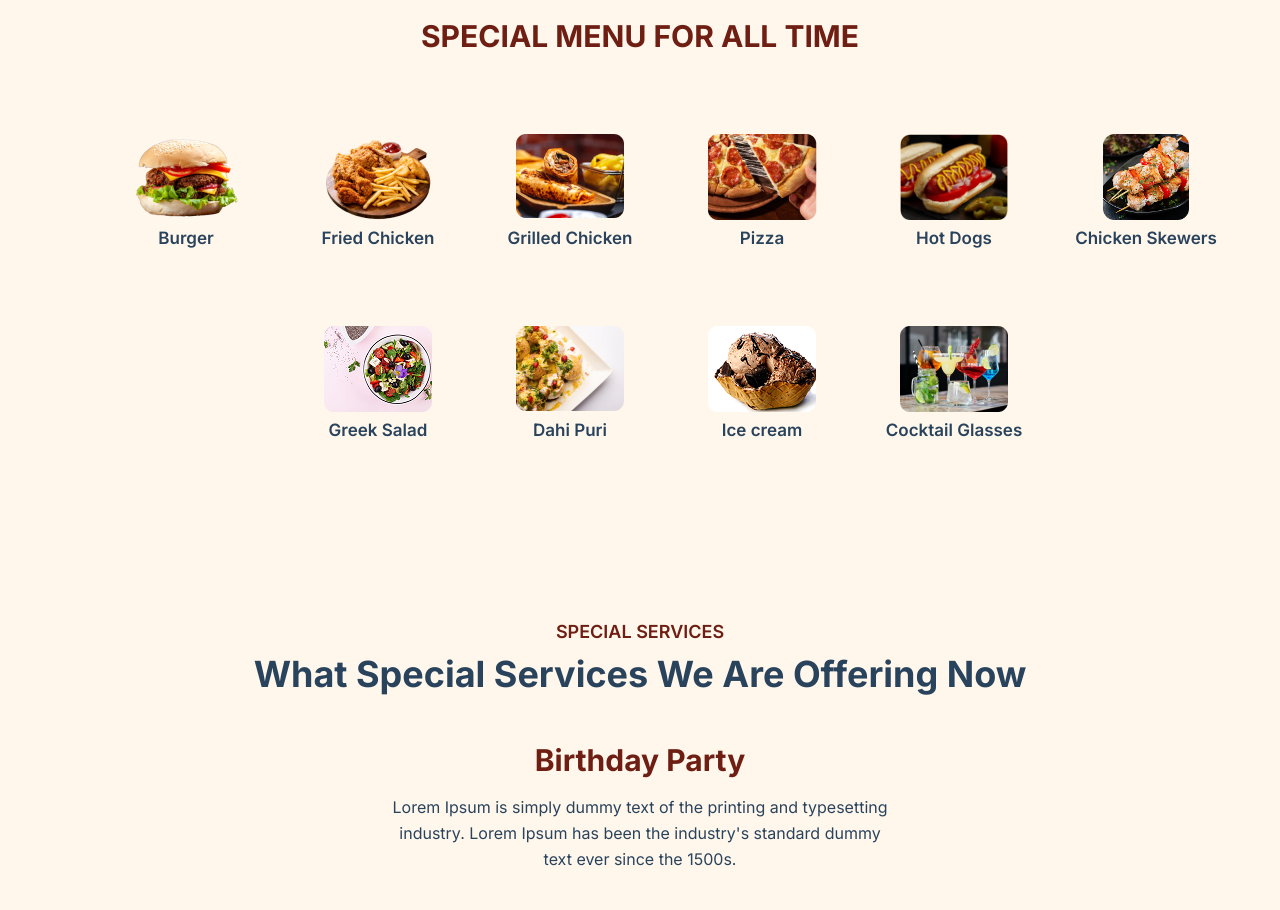
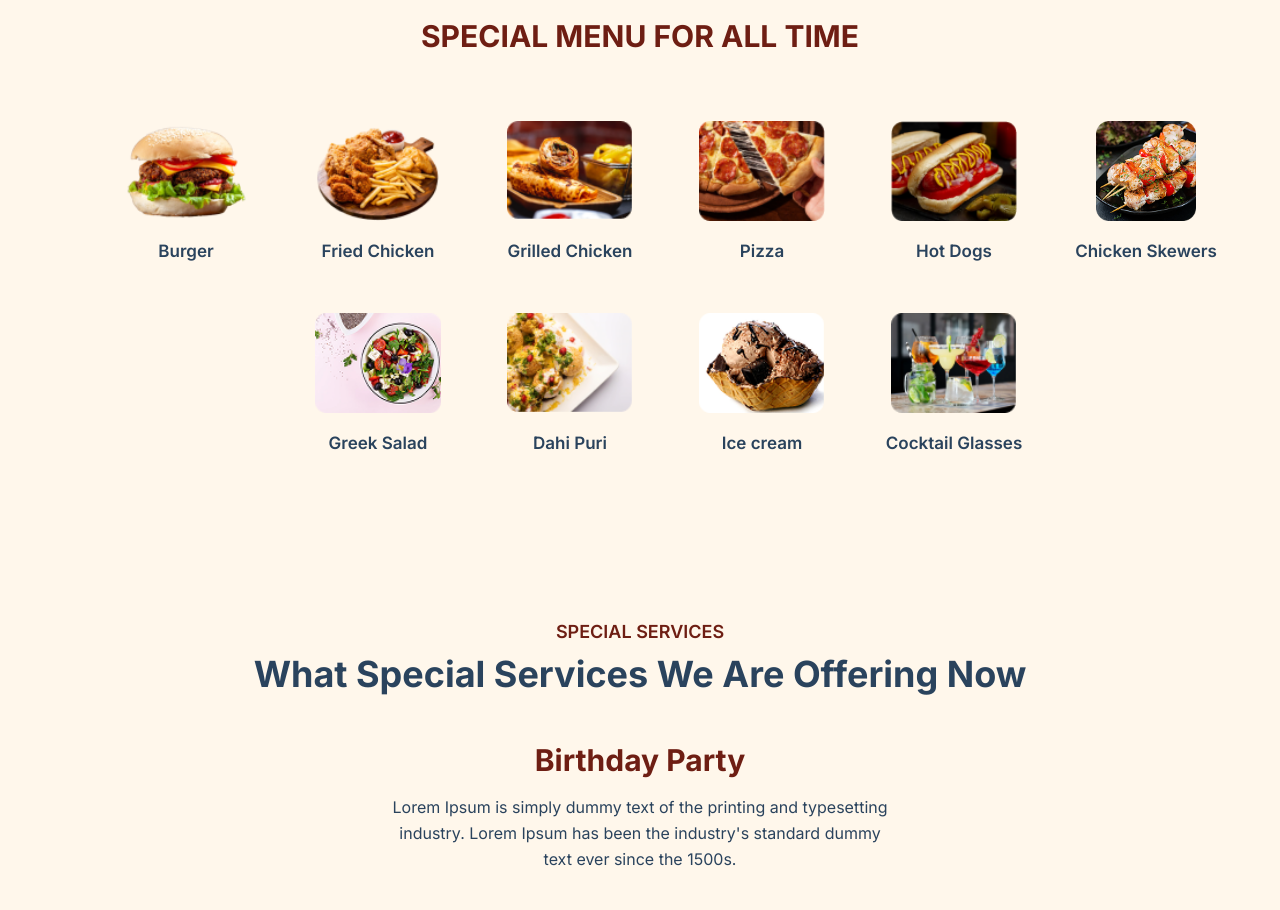
Before and after one commit to AfiaaAziz/Steak_Studio, a Next.js app: page / in a window 1280 px wide. Shown: the part 2300-3210 px from the top of the page. Built offline with nearby package versions, Linux system fonts and the light colour scheme.

Commit message:
menu.tsx

```diff
--- a/app/components/SpecialMenu.tsx
+++ b/app/components/SpecialMenu.tsx
@@ -19,8 +19,7 @@ const menuItems = [
 const Card = ({ item }: { item: (typeof menuItems)[number] }) => (
   <div className="w-[180px] h-[180px] rounded-lg transition duration-300 group hover:bg-brand-500 hover:text-white flex flex-col items-center justify-center">
     <Link href={item.link} className="flex items-center justify-center">
-
-      <div className="relative w-[180.3px] h-[86px] mb-2">
+      <div className="relative w-[180.3px] h-[100px] mb-5">
         <Image
           src={item.imageSrc}
           alt={item.name}
@@ -47,7 +46,6 @@ const SpecialMenu = () => {
           SPECIAL MENU FOR ALL TIME
         </h2>
 
-
         <div
           className="
             grid justify-start gap-3
@@ -61,19 +59,13 @@ const SpecialMenu = () => {
             <Card key={item.id} item={item} />
           ))}
 
-          <div
-            className="hidden lg:block w-[180px] h-[180px]"
-            aria-hidden="true"
-          />
+          <div className="hidden lg:block w-[180px] h-[180px]" aria-hidden="true" />
 
           {lastFour.map((item) => (
             <Card key={item.id} item={item} />
           ))}
 
-          <div
-            className="hidden lg:block w-[180px] h-[180px]"
-            aria-hidden="true"
-          />
+          <div className="hidden lg:block w-[180px] h-[180px]" aria-hidden="true" />
         </div>
       </div>
     </section>
```
